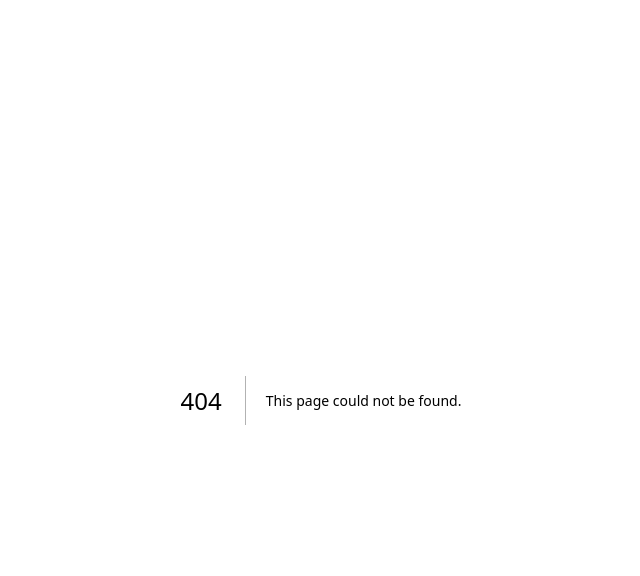
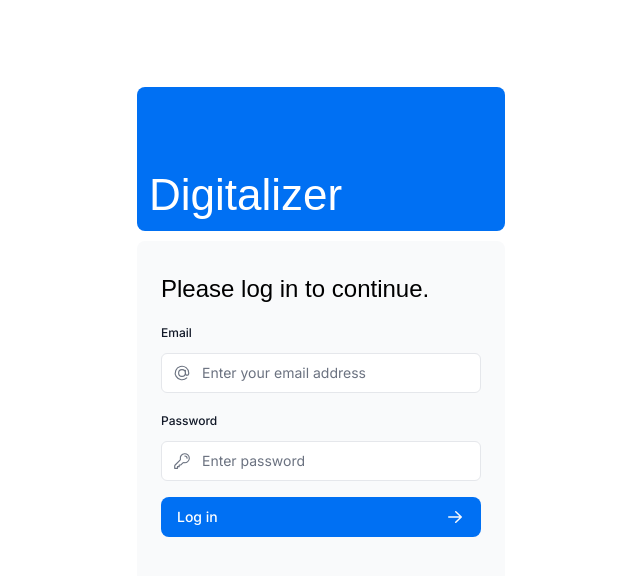
Before and after one commit to tawounfouet/nextjs-acme-dashboard, a Next.js app: page /login in a window 1280 px wide. Before the commit this address had no page. Shown: the top 576 px of the page, without its empty margins (319-959 px from the left). Built offline with nearby package versions, Linux system fonts and the light colour scheme; a web font is replaced by a local one.

Commit message:
Chapter 15 -Adding Authentication

```diff
--- a/app/lib/actions.ts
+++ b/app/lib/actions.ts
@@ -4,6 +4,9 @@
 import { sql } from '@vercel/postgres';
 import { revalidatePath } from 'next/cache';
 import { redirect } from 'next/navigation';
+
+import { signIn } from '@/auth';
+import { AuthError } from 'next-auth';
 
 
 const FormSchema = z.object({
@@ -32,6 +35,25 @@
     message?: string | null;
   };
 
+
+export async function authenticate(
+    prevState: string | undefined,
+    formData: FormData,
+  ) {
+    try {
+      await signIn('credentials', formData);
+    } catch (error) {
+      if (error instanceof AuthError) {
+        switch (error.type) {
+          case 'CredentialsSignin':
+            return 'Invalid credentials.';
+          default:
+            return 'Something went wrong.';
+        }
+      }
+      throw error;
+    }
+  }
 
 // export async function createInvoice(formData: FormData) {
 
--- /dev/null
+++ b/app/login/page.tsx
@@ -0,0 +1,17 @@
+import AcmeLogo from '@/app/ui/acme-logo';
+import LoginForm from '@/app/ui/login-form';
+
+export default function LoginPage() {
+  return (
+    <main className="flex items-center justify-center md:h-screen">
+      <div className="relative mx-auto flex w-full max-w-[400px] flex-col space-y-2.5 p-4 md:-mt-32">
+        <div className="flex h-20 w-full items-end rounded-lg bg-blue-500 p-3 md:h-36">
+          <div className="w-32 text-white md:w-36">
+            <AcmeLogo />
+          </div>
+        </div>
+        <LoginForm />
+      </div>
+    </main>
+  );
+}
--- a/app/ui/acme-logo.tsx
+++ b/app/ui/acme-logo.tsx
@@ -7,7 +7,7 @@
       className={`${lusitana.className} flex flex-row items-center leading-none text-white`}
     >
       <GlobeAltIcon className="h-12 w-12 rotate-[15deg]" />
-      <p className="text-[44px]">Acme</p>
+      <p className="text-[44px]"> Digitalizer </p>
     </div>
   );
 }
--- a/app/ui/dashboard/sidenav.tsx
+++ b/app/ui/dashboard/sidenav.tsx
@@ -2,6 +2,8 @@
 import NavLinks from '@/app/ui/dashboard/nav-links';
 import AcmeLogo from '@/app/ui/acme-logo';
 import { PowerIcon } from '@heroicons/react/24/outline';
+import { signOut } from '@/auth';
+
 
 export default function SideNav() {
   return (
@@ -17,7 +19,13 @@
       <div className="flex grow flex-row justify-between space-x-2 md:flex-col md:space-x-0 md:space-y-2">
         <NavLinks />
         <div className="hidden h-auto w-full grow rounded-md bg-gray-50 md:block"></div>
-        <form>
+        {/* <form> */}
+        <form
+          action={async () => {
+            'use server';
+            await signOut();
+          }}
+          >
           <button className="flex h-[48px] w-full grow items-center justify-center gap-2 rounded-md bg-gray-50 p-3 text-sm font-medium hover:bg-sky-100 hover:text-blue-600 md:flex-none md:justify-start md:p-2 md:px-3">
             <PowerIcon className="w-6" />
             <div className="hidden md:block">Sign Out</div>
--- a/app/ui/login-form.tsx
+++ b/app/ui/login-form.tsx
@@ -1,3 +1,5 @@
+'use client';
+
 import { lusitana } from '@/app/ui/fonts';
 import {
   AtSymbolIcon,
@@ -5,11 +7,15 @@
   ExclamationCircleIcon,
 } from '@heroicons/react/24/outline';
 import { ArrowRightIcon } from '@heroicons/react/20/solid';
-import { Button } from './button';
+import { Button } from '@/app/ui/button';
+import { useFormState, useFormStatus } from 'react-dom';
+import { authenticate } from '@/app/lib/actions';
 
 export default function LoginForm() {
+  const [errorMessage, dispatch] = useFormState(authenticate, undefined);
+
   return (
-    <form className="space-y-3">
+    <form action={dispatch} className="space-y-3">
       <div className="flex-1 rounded-lg bg-gray-50 px-6 pb-4 pt-8">
         <h1 className={`${lusitana.className} mb-3 text-2xl`}>
           Please log in to continue.
@@ -56,8 +62,17 @@
           </div>
         </div>
         <LoginButton />
-        <div className="flex h-8 items-end space-x-1">
-          {/* Add form errors here */}
+        <div
+          className="flex h-8 items-end space-x-1"
+          aria-live="polite"
+          aria-atomic="true"
+        >
+          {errorMessage && (
+            <>
+              <ExclamationCircleIcon className="h-5 w-5 text-red-500" />
+              <p className="text-sm text-red-500">{errorMessage}</p>
+            </>
+          )}
         </div>
       </div>
     </form>
@@ -65,8 +80,10 @@
 }
 
 function LoginButton() {
+  const { pending } = useFormStatus();
+
   return (
-    <Button className="mt-4 w-full">
+    <Button className="mt-4 w-full" aria-disabled={pending}>
       Log in <ArrowRightIcon className="ml-auto h-5 w-5 text-gray-50" />
     </Button>
   );
--- /dev/null
+++ b/auth.config.ts
@@ -0,0 +1,21 @@
+import type { NextAuthConfig } from 'next-auth';
+
+export const authConfig = {
+  pages: {
+    signIn: '/login',
+  },
+  callbacks: {
+    authorized({ auth, request: { nextUrl } }) {
+      const isLoggedIn = !!auth?.user;
+      const isOnDashboard = nextUrl.pathname.startsWith('/dashboard');
+      if (isOnDashboard) {
+        if (isLoggedIn) return true;
+        return false; // Redirect unauthenticated users to login page
+      } else if (isLoggedIn) {
+        return Response.redirect(new URL('/dashboard', nextUrl));
+      }
+      return true;
+    },
+  },
+  providers: [], // Add providers with an empty array for now
+} satisfies NextAuthConfig;
--- /dev/null
+++ b/auth.ts
@@ -0,0 +1,42 @@
+import NextAuth from 'next-auth';
+import Credentials from 'next-auth/providers/credentials';
+import { authConfig } from './auth.config';
+import { z } from 'zod';
+import { sql } from '@vercel/postgres';
+import type { User } from '@/app/lib/definitions';
+import bcrypt from 'bcrypt';
+
+async function getUser(email: string): Promise<User | undefined> {
+  try {
+    const user = await sql<User>`SELECT * FROM users WHERE email=${email}`;
+    return user.rows[0];
+  } catch (error) {
+    console.error('Failed to fetch user:', error);
+    throw new Error('Failed to fetch user.');
+  }
+}
+
+export const { auth, signIn, signOut } = NextAuth({
+  ...authConfig,
+  providers: [
+    Credentials({
+      async authorize(credentials) {
+        const parsedCredentials = z
+          .object({ email: z.string().email(), password: z.string().min(6) })
+          .safeParse(credentials);
+
+        if (parsedCredentials.success) {
+          const { email, password } = parsedCredentials.data;
+          const user = await getUser(email);
+          if (!user) return null;
+          const passwordsMatch = await bcrypt.compare(password, user.password);
+
+          if (passwordsMatch) return user;
+        }
+
+        console.log('Invalid credentials');
+        return null;
+      },
+    }),
+  ],
+});
--- a/package.json
+++ b/package.json
@@ -18,6 +18,7 @@
     "bcrypt": "^5.1.1",
     "clsx": "^2.0.0",
     "next": "^14.0.2",
+    "next-auth": "^5.0.0-beta.16",
     "postcss": "8.4.31",
     "react": "18.2.0",
     "react-dom": "18.2.0",
```
Also changed, not shown: middleware.ts (added, +9 -0 lines), 2 other files (tests, documents, lock files or other folders).
